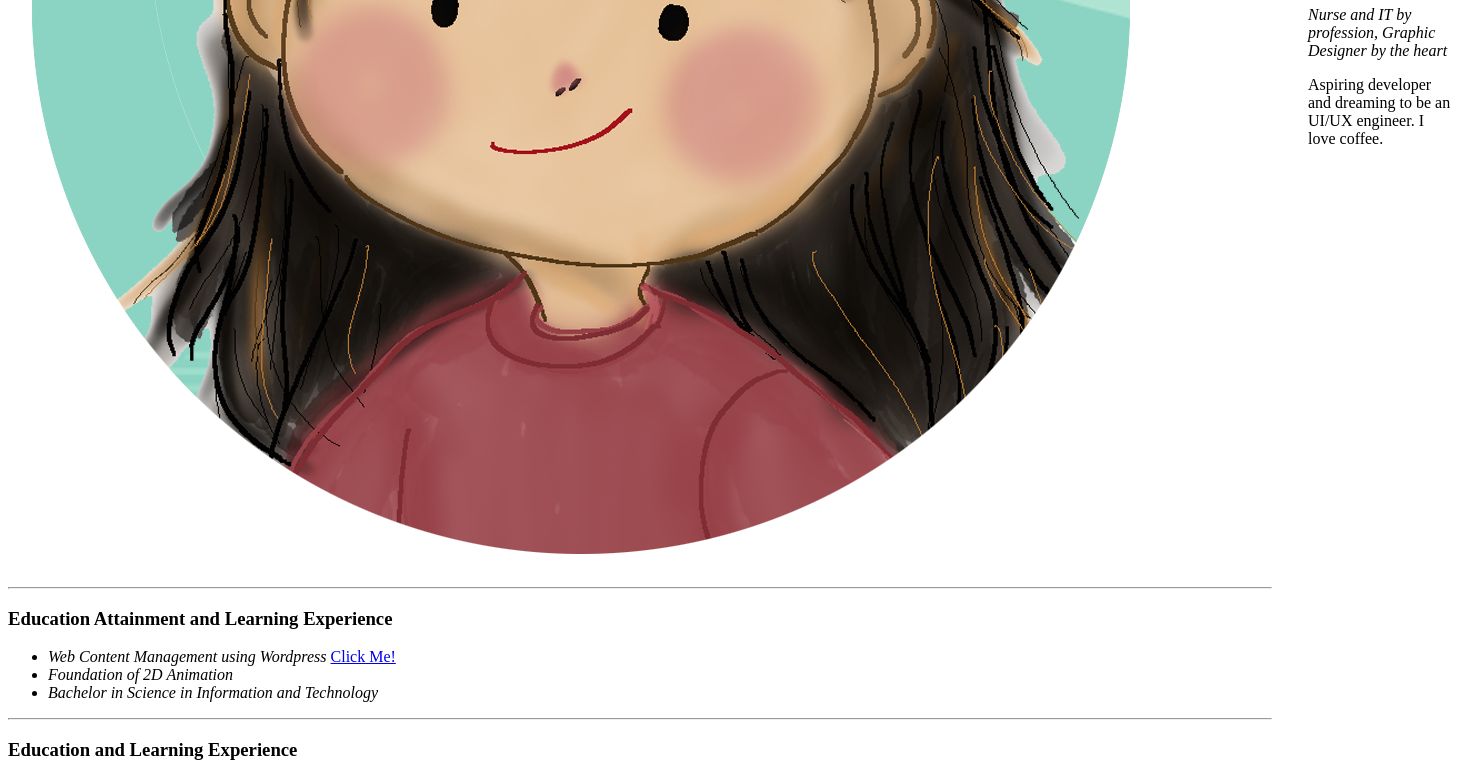
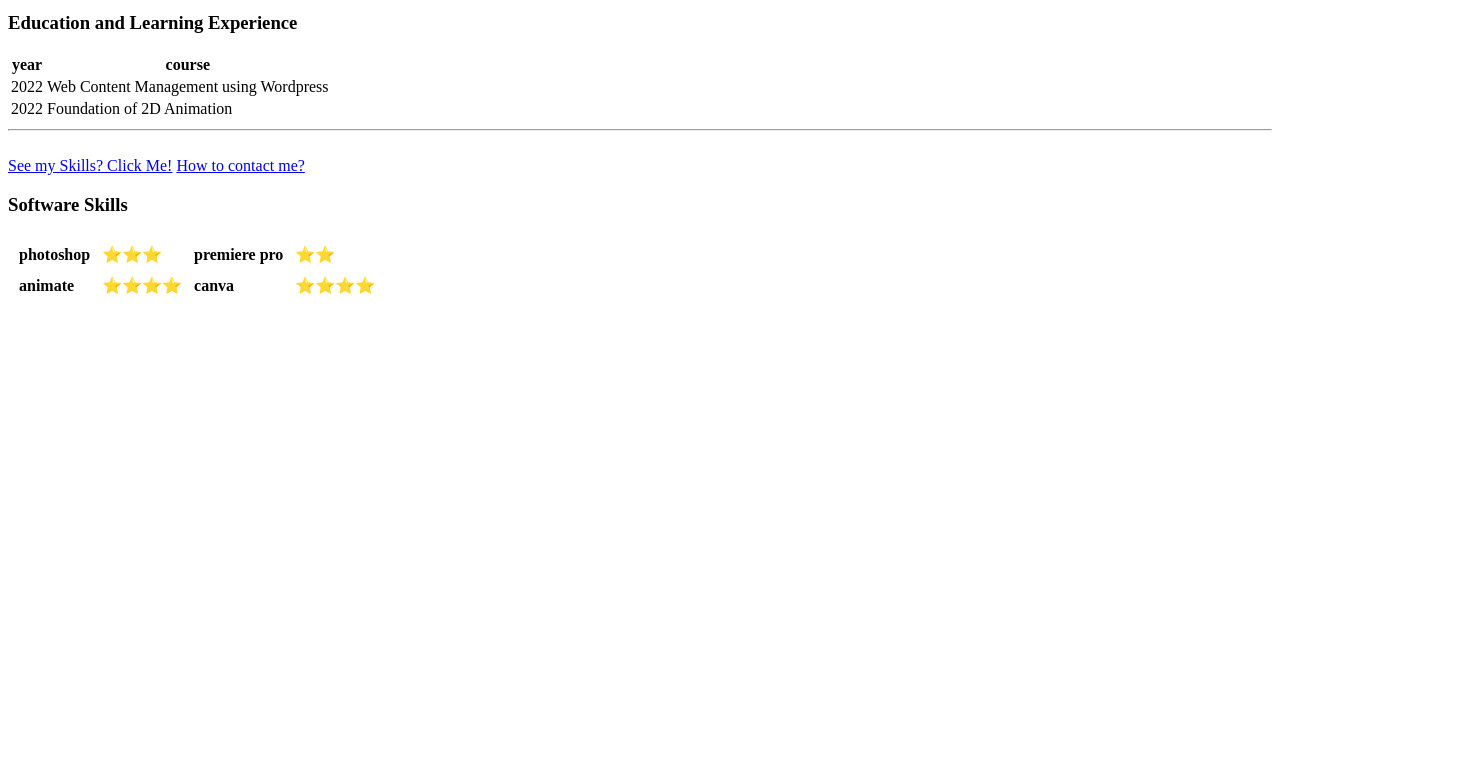
Before and after one commit to pieyyulr/cv-, a plain HTML site: page index.html in a window 1280 px wide. Shown: the part 608-1385 px from the top of the page, 1474 px wide, since content can reach past the window. After the commit the page ends 922 px from the top, so only its background shows below. Drawn offline with Linux system fonts and the light colour scheme.

Commit message:
Update image

```diff
--- a/index.html
+++ b/index.html
@@ -11,7 +11,7 @@
 
         <table cellspacing = "20">
             <tr>
-                <td><img src = "images/myProfilePic.png" alt = "pau cartoon">
+                <td><img src = "images/myProfilePicResize.png" alt = "pau cartoon">
                     <!--<img src = "https://scontent.fmnl4-1.fna.fbcdn.net/v/t1.18169-9/1620707_10201515279145306_1746931283_n.jpg?_nc_cat=103&ccb=1-7&_nc_sid=174925&_nc_eui2=AeG8P3_DFKRRCLDUAQqK2WZCkkfsvFq1LAmSR-y8WrUsCSAZlQJR68tgh9RNq-vd4rQ&_nc_ohc=RQpbHh1ZhOEAX8HZ6f-&_nc_ht=scontent.fmnl4-1.fna&oh=00_AfBXpxQr3lpZPWb2E0dv1j9-phMvbn88tC4EzpwwQinuYw&oe=64394AC4" alt="pau profile picture">--></td>
                 <td>
                     <h1> Paula Bianca Leal-Robredillo </h1>
```
